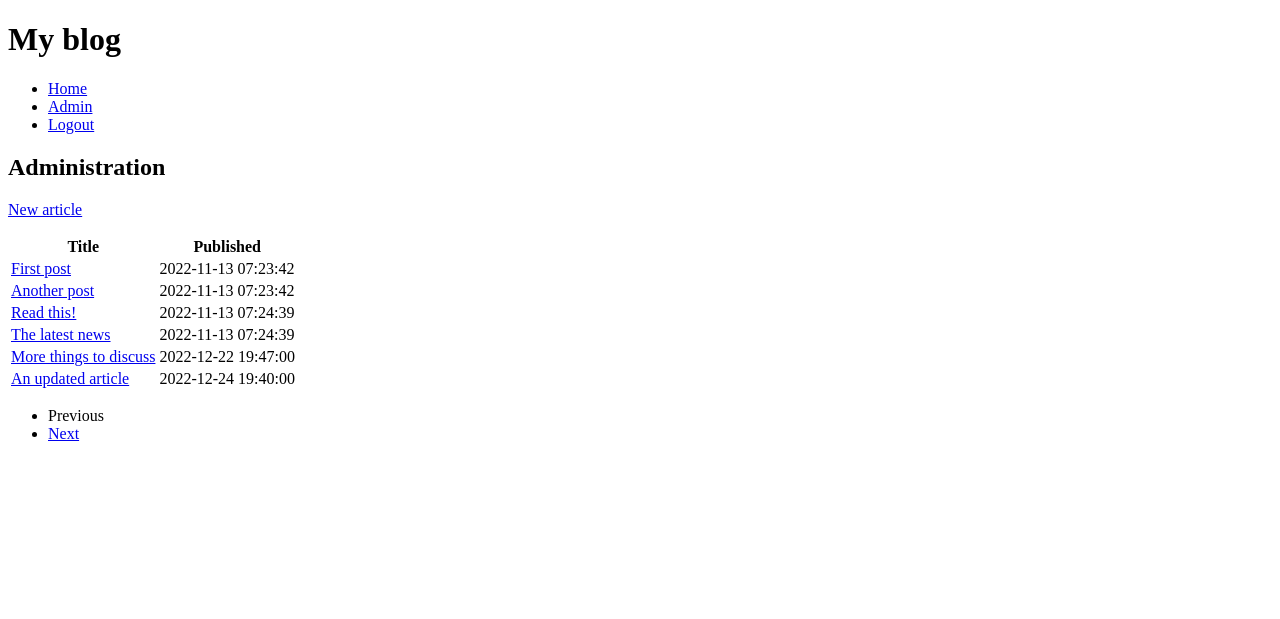
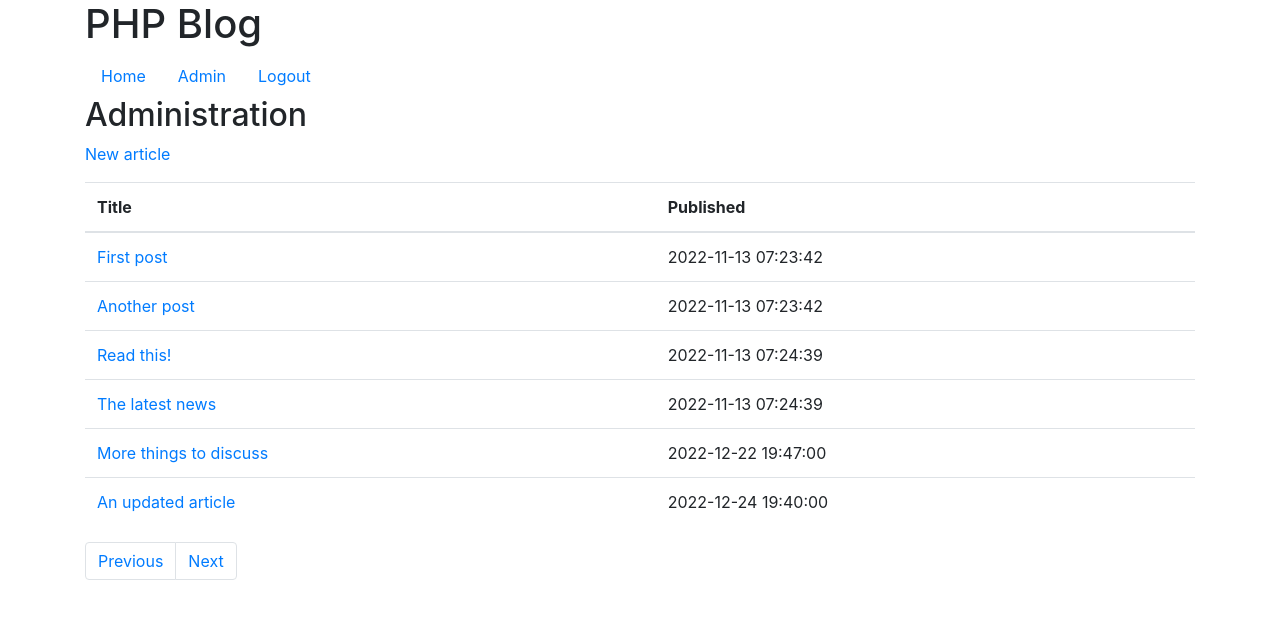
Before and after one commit to tanvir1418/cms, a PHP site: page /Admin/index.php in a window 1280 px wide. Shown: the top 619 px of the page. Run offline with PHP 8.4, Linux system fonts and the light colour scheme; the visitor is signed in with stand-in values (Sample User, id 1); data comes from the database, SQL or seed files in the repository; some libraries are stand-ins or nearby versions.

Commit message:
Adding Basic Styles in Project

```diff
--- a/Admin/index.php
+++ b/Admin/index.php
@@ -30,7 +30,7 @@ $articles = Article::getPage($conn, $paginator->limit, $paginator->offset);
 <?php if (empty($articles)) : ?>
     <p>No articles found.</p>
 <?php else : ?>
-    <table>
+    <table class="table">
         <thead>
             <th>Title</th>
             <th>Published</th>
@@ -46,7 +46,7 @@ $articles = Article::getPage($conn, $paginator->limit, $paginator->offset);
                             <time><?= $article['published_at']; ?></time>
                         <?php else: ?>
                             Unpublished
-                            <button class="publish" data-id="<?= $article['id']; ?>">Publish</button>
+                            <button class="publish btn" data-id="<?= $article['id']; ?>">Publish</button>
                         <?php endif; ?>
                     </td>
                 </tr>
--- /dev/null
+++ b/css/styles.css
@@ -0,0 +1,4 @@
+ul#index{
+    padding-left: 0;
+    list-style-type: none;
+}
--- a/includes/footer.php
+++ b/includes/footer.php
@@ -1,4 +1,5 @@
 </main>
+</div>
 <script src="https://code.jquery.com/jquery-3.1.1.min.js" integrity="sha256-hVVnYaiADRTO2PzUGmuLJr8BLUSjGIZsDYGmIJLv2b8=" crossorigin="anonymous"></script>
 <script src="https://cdn.jsdelivr.net/npm/jquery-validation@1.19.5/dist/jquery.validate.js"></script>
 <script src="/cms/js/script.js">
--- a/includes/header.php
+++ b/includes/header.php
@@ -4,23 +4,27 @@
 <head>
     <meta charset="UTF-8">
     <meta http-equiv="X-UA-Compatible" content="IE=edge">
-    <meta name="viewport" content="width=device-width, initial-scale=1.0">
-    <title>My blog</title>
+    <meta name="viewport" content="width=device-width, initial-scale=1.0 shrink-to-fit=no">
+    <link rel="stylesheet" href="https://cdn.jsdelivr.net/npm/bootstrap@4.0.0/dist/css/bootstrap.min.css" integrity="sha384-Gn5384xqQ1aoWXA+058RXPxPg6fy4IWvTNh0E263XmFcJlSAwiGgFAW/dAiS6JXm" crossorigin="anonymous">
+    <link rel="stylesheet" href="/cms/css/styles.css">
+    <title>PHP Blog</title>
 </head>
 
 <body>
+
+    <div class="container">
         <header>
-        <h1>My blog</h1>
+            <h1>PHP Blog</h1>
         </header>
 
         <nav>
-        <ul>
-            <li><a href="/cms/">Home</a></li>
+            <ul class="nav">
+                <li class="nav-item"><a class="nav-link" href="/cms/">Home</a></li>
                 <?php if (Auth::isLoggedIn()) : ?>
-                <li><a href="/cms/admin/">Admin</a></li>
-                <li><a href="/cms/logout.php">Logout</a></li>
+                    <li class="nav-item"><a class="nav-link" href="/cms/admin/">Admin</a></li>
+                    <li class="nav-item"><a class="nav-link" href="/cms/logout.php">Logout</a></li>
                 <?php else : ?>
-                <li><a href="/cms/login.php">Log in</a></li>
+                    <li class="nav-item"><a class="nav-link" href="/cms/login.php">Log in</a></li>
                 <?php endif; ?>
             </ul>
         </nav>
--- a/includes/pagination.php
+++ b/includes/pagination.php
@@ -1,20 +1,20 @@
 <?php $base = strtok($_SERVER["REQUEST_URI"], '?'); ?>
 
 <nav>
-    <ul>
-        <li>
+    <ul class="pagination">
+        <li class="page-item">
             <?php if ($paginator->previous) : ?>
-                <a href="<?= $base; ?>?page=<?= $paginator->previous; ?>">Previous</a>
+                <a class="page-link" href="<?= $base; ?>?page=<?= $paginator->previous; ?>">Previous</a>
             <?php else : ?>
-                Previous
+                <span class="page-link">Previous</span>
             <?php endif ?>
         </li>
 
-        <li>
+        <li class="page-item">
             <?php if ($paginator->next) : ?>
-                <a href="<?= $base; ?>?page=<?= $paginator->next; ?>">Next</a>
+                <a class="page-link" href="<?= $base; ?>?page=<?= $paginator->next; ?>">Next</a>
             <?php else : ?>
-                Next
+                <span class="page-link">Next</span>
             <?php endif ?>
         </li>
     </ul>
--- a/index.php
+++ b/index.php
@@ -24,7 +24,7 @@ $articles = Article::getPage($conn, $paginator->limit, $paginator->offset, true)
 <?php if (empty($articles)) : ?>
     <p>No articles found.</p>
 <?php else : ?>
-    <ul>
+    <ul id="index">
         <?php foreach ($articles as $article) : ?>
             <li>
                 <article>
```
Also changed, not shown: Admin/includes/article-form.php (+10 -10 lines), login.php (+5 -5 lines). Lines whose indentation alone changed are shown as unchanged.
